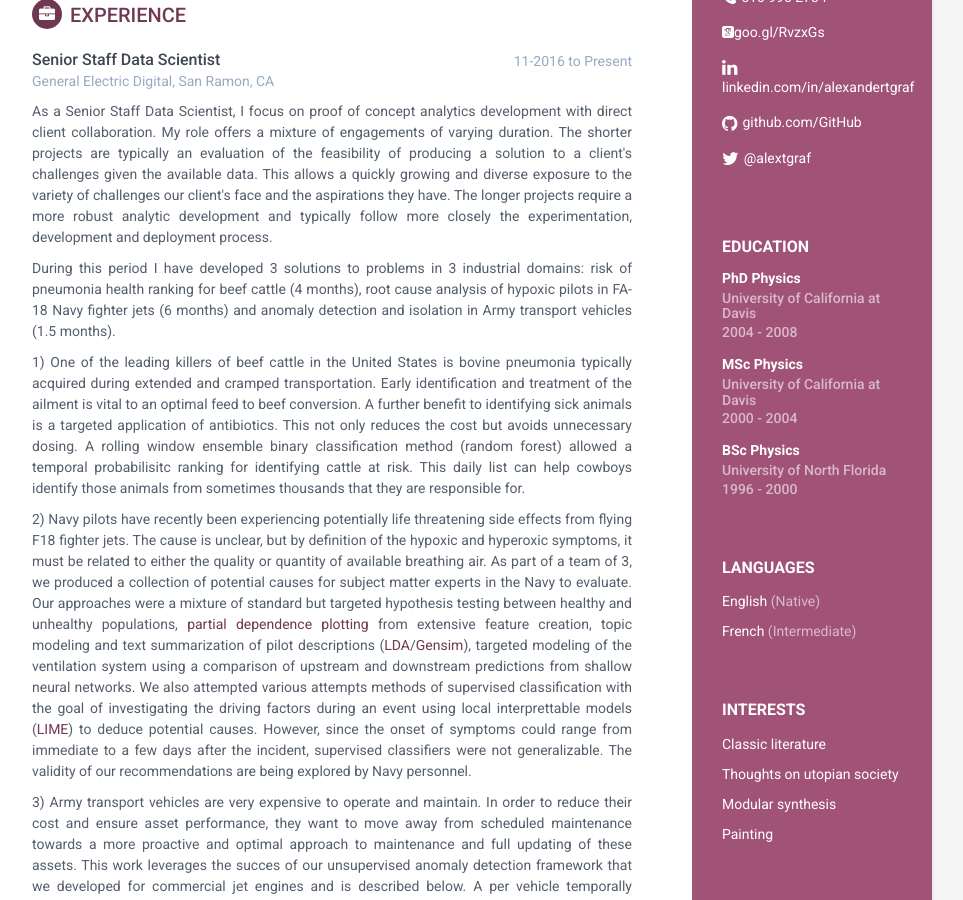
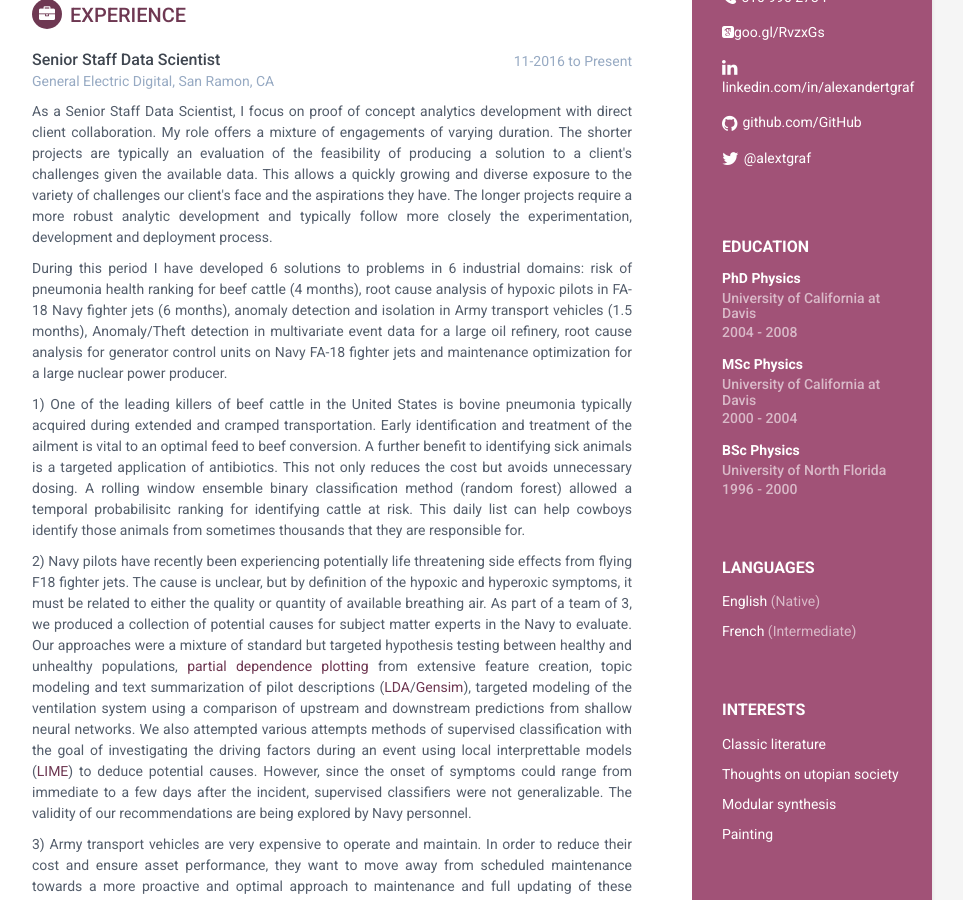
Before and after one commit to AlexanderGraf/online-cv, a Jekyll site: the page built from index.html, in a window 1280 px wide and 900 px high, scrolled down 346 px. Shown: the whole window, without its empty margins (188-1151 px from the left). Built offline with Jekyll 4.4.1, drawn with Linux system fonts in a browser that asks for light colours; some web fonts are replaced.

Commit message:
first in a while

```diff
--- a/_includes/experience.html
+++ b/_includes/experience.html
@@ -12,7 +12,7 @@
                     <div class="details">
                         <p style="text-align:justify">As a Senior Staff Data Scientist, I focus on proof of concept analytics development with direct client collaboration.  My role offers a mixture of engagements of varying duration.  The shorter projects are typically an evaluation of the feasibility of producing a solution to a client's challenges given the available data.  This allows a quickly growing and diverse exposure to the variety of challenges our client's face and the aspirations they have.  The longer projects require a more robust analytic development and typically follow more closely the experimentation, development and deployment process.</p>
 
-                        <p style="text-align:justify">During this period I have developed 3 solutions to problems in 3 industrial domains: risk of pneumonia health ranking for beef cattle (4 months), root cause analysis of hypoxic pilots in FA-18 Navy fighter jets (6 months) and anomaly detection and isolation in Army transport vehicles (1.5 months).</p>
+                        <p style="text-align:justify">During this period I have developed 6 solutions to problems in 6 industrial domains: risk of pneumonia health ranking for beef cattle (4 months), root cause analysis of hypoxic pilots in FA-18 Navy fighter jets (6 months), anomaly detection and isolation in Army transport vehicles (1.5 months), Anomaly/Theft detection in multivariate event data for a large oil refinery, root cause analysis for generator control units on Navy FA-18 fighter jets and maintenance optimization for a large nuclear power producer.</p>
 
                         <p style="text-align:justify">1) One of the leading killers of beef cattle in the United States is bovine pneumonia typically acquired during extended and cramped transportation.  Early identification and treatment of the ailment is vital to an optimal feed to beef conversion.  A further benefit to identifying sick animals is a targeted application of antibiotics.  This not only reduces the cost but avoids unnecessary dosing.  A rolling window ensemble binary classification method (random forest) allowed a temporal probabilisitc ranking for identifying cattle at risk.  This daily list can help cowboys identify those animals from sometimes thousands that they are responsible for.</p>
 
```
